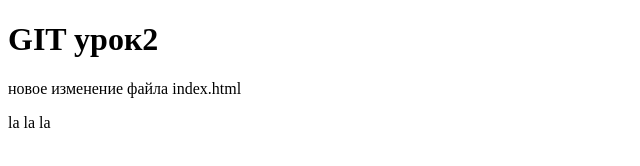
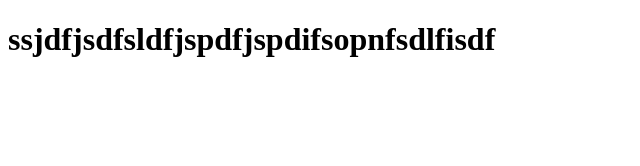
Before and after one commit to IT4self/justproject, a plain HTML site: page index.html in a window 1280 px wide. Shown: the whole page, without its empty margins (0-640 px from the left). Drawn offline with Linux system fonts and the light colour scheme.

Commit message:
third commit

```diff
--- a/index.html
+++ b/index.html
@@ -5,8 +5,6 @@
     <title>Document</title>
 </head>
 <body>
-    <h1>GIT урок2</h1>
-    <p>новое изменение файла index.html</p>
-    <p>la la la</p>
+    <h1>ssjdfjsdfsldfjspdfjspdifsopnfsdlfisdf</h1>
 </body>
 </html>
```
